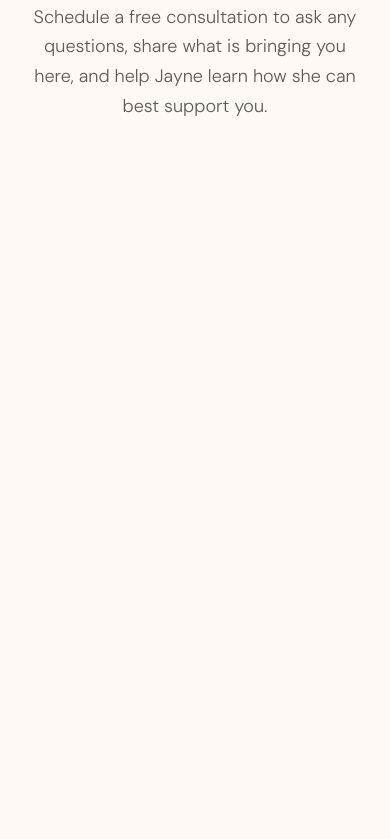
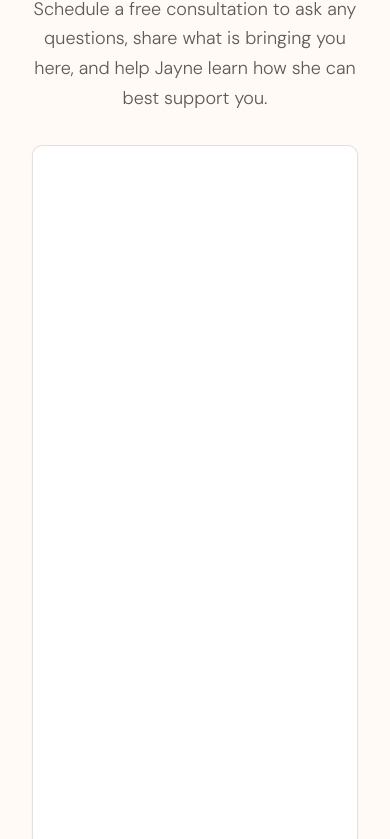
Before and after one commit to juliareel37/Jayne-therapy, a plain HTML site: page book-consultation.html in a window 390 px wide. Shown: the part 245-1084 px from the top of the page. Drawn offline with Linux system fonts and the light colour scheme; a script that the page names is missing; a web font is replaced by a local one.

Commit message:
calendly widget style fixes

```diff
--- a/book-consultation.html
+++ b/book-consultation.html
@@ -37,7 +37,7 @@
           </div>
 
           <div class="booking-widget" aria-label="Calendly scheduling widget">
-            <div class="calendly-inline-widget" data-url="https://calendly.com/jayne-therapywithjayne?primary_color=3f7f99" style="min-width:320px;height:700px;"></div>
+            <div class="calendly-inline-widget" data-url="https://calendly.com/jayne-therapywithjayne/30min?primary_color=3f7f99" data-resize="true"></div>
           </div>
         </div>
       </section>
--- a/styles.css
+++ b/styles.css
@@ -2462,21 +2462,31 @@ h4 {
   line-height: var(--line-height-loose);
 }
 
-/* .booking-widget {
-  overflow: hidden;
-  border: 1px solid color-mix(in srgb, var(--color-border) 72%, transparent);
-  border-radius: var(--radius-lg);
-  background: var(--color-surface);
-  box-shadow: var(--shadow-sm);
-} */
+.booking-widget {
+  --calendly-widget-height: 700px;
+}
 
 .booking-widget .calendly-inline-widget {
+  min-width: 0;
   width: 100%;
+  height: var(--calendly-widget-height);
+  min-height: var(--calendly-widget-height);
+  overflow: visible;
+}
+
+@media (max-width: 715px) {
+  .booking-widget {
+    overflow: hidden;
+    border: 1px solid color-mix(in srgb, var(--color-border) 72%, transparent);
+    border-radius: var(--radius-lg);
+    background: var(--color-surface);
+    box-shadow: var(--shadow-sm);
+  }
 }
 
 @media (max-width: 620px) {
   .booking-hero {
-    padding-block: var(--space-12);
+    padding-block: var(--space-10) var(--space-12);
   }
 
   .booking-intro h1 {
@@ -2484,10 +2494,7 @@ h4 {
   }
 
   .booking-widget {
-    margin-inline: calc(var(--space-8) * -1);
-    border-right: 0;
-    border-left: 0;
-    border-radius: 0;
+    border-radius: var(--radius-md);
   }
 }
 
```
